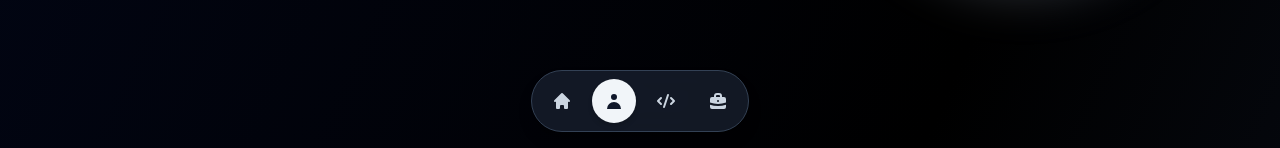
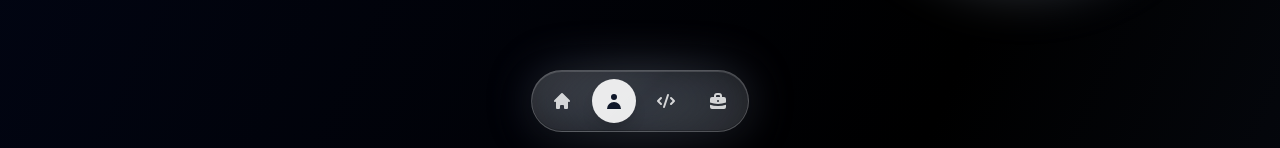
Before and after one commit to weversonl/portfolio, a React (Vite) app: page / in a window 1280 px wide. Shown: the part 652-800 px from the top of the page. Built offline with nearby package versions, Linux system fonts and the light colour scheme.

Commit message:
feat: styling menu

```diff
--- a/src/components/FloatingMenu.tsx
+++ b/src/components/FloatingMenu.tsx
@@ -42,12 +42,26 @@ const FloatingMenu = () => {
 
   return (
     <div className="fixed bottom-3 left-1/2 -translate-x-1/2 z-50 sm:bottom-4">
+      {/* Outer glow */}
       <div
-        className={`flex items-center gap-1 p-1.5 rounded-full border backdrop-blur-lg shadow-lg transition-colors duration-300 sm:gap-2 sm:p-2 ${
+        className={`absolute inset-0 rounded-full blur-xl opacity-40 ${
           isLight
-            ? "border-slate-300 bg-white/70 shadow-slate-300/50"
-            : "border-slate-700 bg-slate-800/60 shadow-black/30"
+            ? "bg-gradient-to-r from-slate-300 via-white to-slate-300"
+            : "bg-gradient-to-r from-slate-600 via-slate-400 to-slate-600"
         }`}
+      />
+      {/* Main container */}
+      <div
+        className={`relative flex items-center gap-1 p-1.5 rounded-full backdrop-blur-2xl transition-all duration-300 sm:gap-2 sm:p-2 ${
+          isLight
+            ? "bg-white/40 shadow-[0_8px_32px_rgba(0,0,0,0.08),inset_0_1px_0_rgba(255,255,255,0.9),inset_0_-1px_0_rgba(0,0,0,0.05)] border border-white/60"
+            : "bg-white/10 shadow-[0_8px_32px_rgba(0,0,0,0.3),inset_0_1px_0_rgba(255,255,255,0.15),inset_0_-1px_0_rgba(0,0,0,0.2)] border border-white/20"
+        }`}
+        style={{
+          background: isLight
+            ? "linear-gradient(135deg, rgba(255,255,255,0.6) 0%, rgba(255,255,255,0.3) 50%, rgba(255,255,255,0.5) 100%)"
+            : "linear-gradient(135deg, rgba(255,255,255,0.15) 0%, rgba(255,255,255,0.05) 50%, rgba(255,255,255,0.1) 100%)",
+        }}
       >
         {sections.map(({ id, icon: Icon, label }) => {
           const isActive = activeSection === id;
@@ -55,14 +69,14 @@ const FloatingMenu = () => {
             <button
               key={id}
               onClick={() => scrollToSection(id)}
-              className={`p-2 rounded-full transition-all duration-300 sm:p-3 ${
+              className={`relative p-2 rounded-full transition-all duration-300 sm:p-3 ${
                 isActive
                   ? isLight
-                    ? "bg-slate-700 text-white shadow-md"
-                    : "bg-slate-100 text-slate-900 shadow-md"
+                    ? "bg-slate-800/80 text-white shadow-lg backdrop-blur-sm"
+                    : "bg-white/90 text-slate-900 shadow-lg"
                   : isLight
-                    ? "text-slate-600 hover:bg-slate-200 hover:text-slate-900"
-                    : "text-slate-300 hover:bg-slate-700 hover:text-white"
+                    ? "text-slate-700 hover:bg-white/50 hover:text-slate-900"
+                    : "text-white/80 hover:bg-white/10 hover:text-white"
               }`}
               aria-label={label}
             >
```
